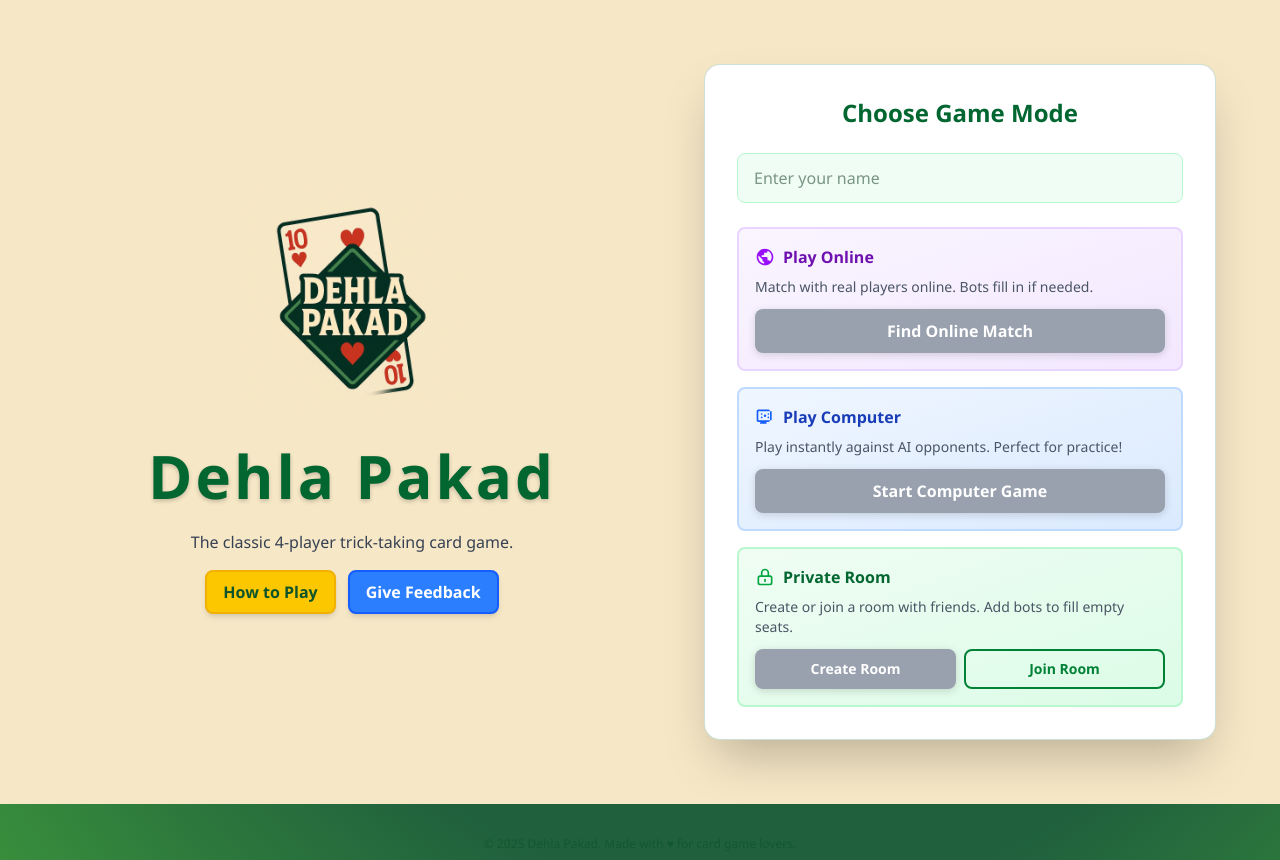
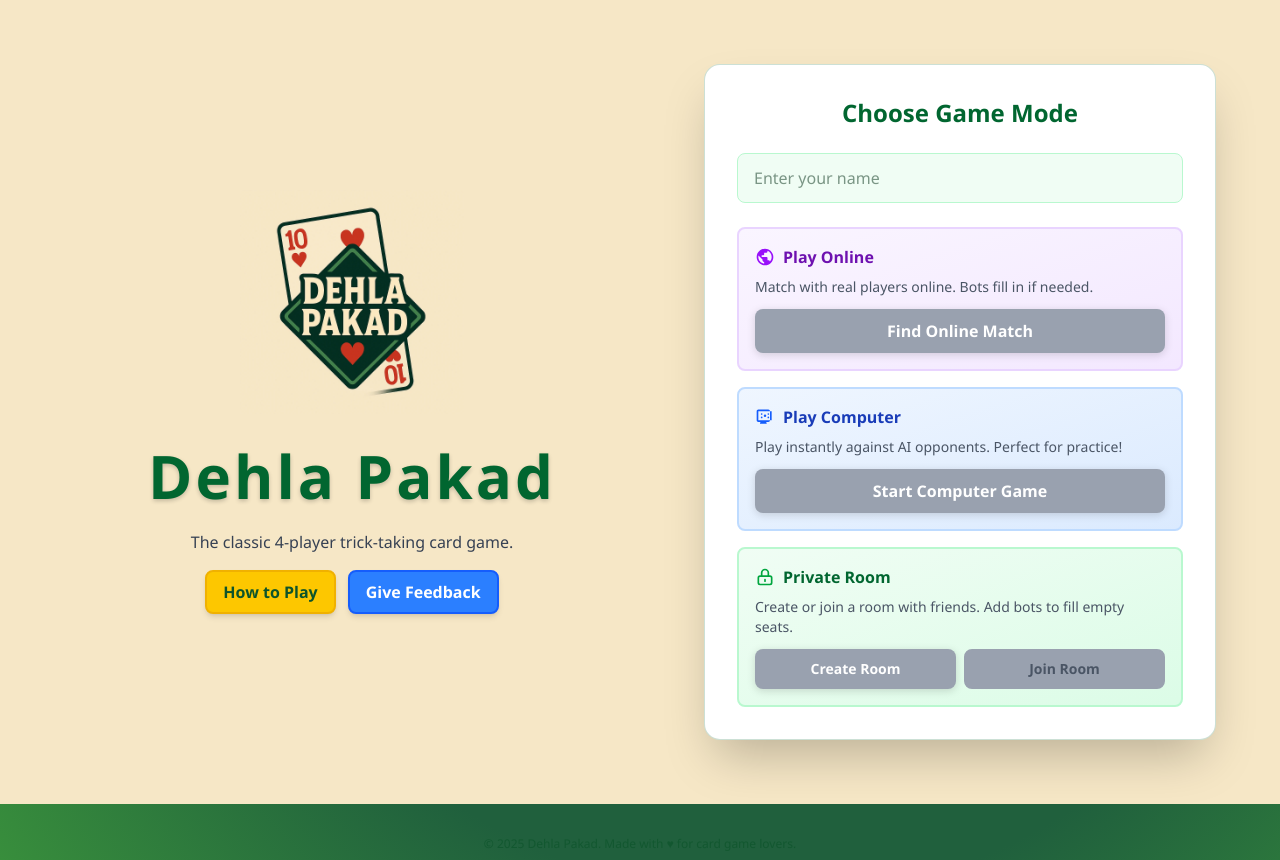
Before and after one commit to AssassinAsh/dehla-pakad, a Next.js app: page / in a window 1280 px wide. Built offline with nearby package versions, Linux system fonts and the light colour scheme; no server answers.

Commit message:
minor fix

```diff
--- a/src/app/page.tsx
+++ b/src/app/page.tsx
@@ -325,7 +325,8 @@ export default function Home() {
                   </button>
                   <button
                     onClick={() => setShowPrivateRoomOptions(true)}
-                    className="border-2 border-green-700 text-green-700 font-bold py-2 px-3 rounded-lg hover:bg-green-50 transition-all duration-200 transform hover:scale-105 text-sm"
+                    disabled={!playerName.trim()}
+                    className="border-2 border-green-700 text-green-700 font-bold py-2 px-3 rounded-lg hover:bg-green-50 disabled:bg-gray-400 disabled:border-gray-400 disabled:text-gray-600 disabled:cursor-not-allowed transition-all duration-200 transform hover:scale-105 text-sm"
                   >
                     Join Room
                   </button>
```
